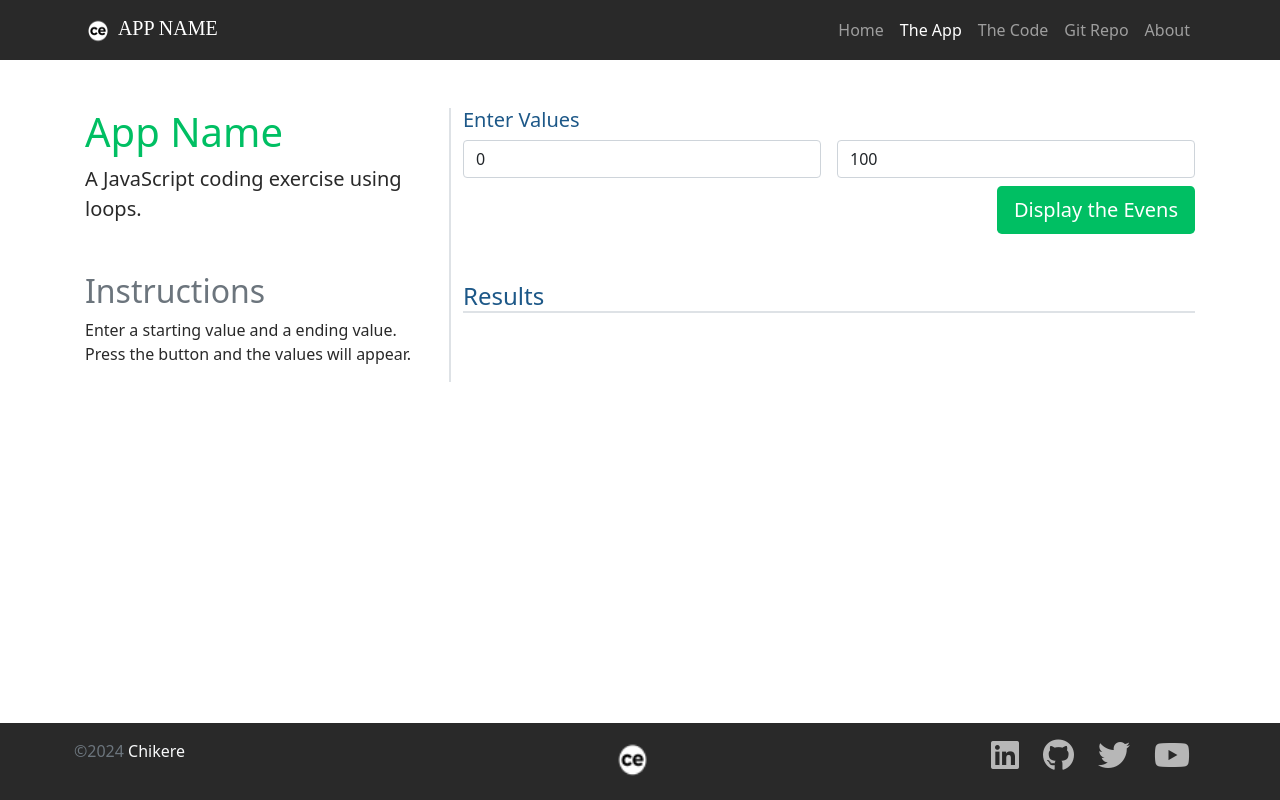
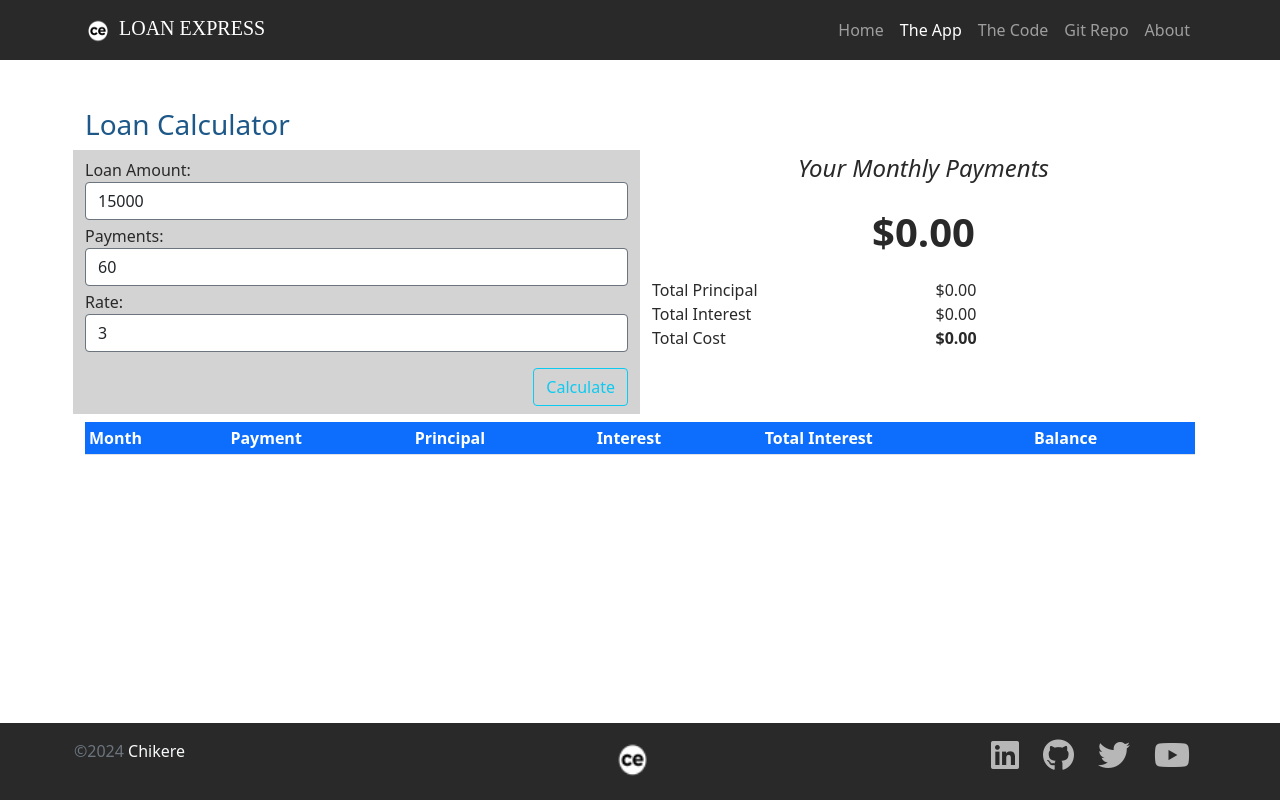
Before and after one commit to c-eze/MortgageLoanCalculator, a plain HTML site: page app.html in a window 1280 px wide. Drawn offline with nearby package versions, Linux system fonts and the light colour scheme; a web font is replaced by a local one.

Commit message:
Update app.html

```diff
--- a/app.html
+++ b/app.html
@@ -2,7 +2,7 @@
 <html lang="en" class="h-100">
 
 <head>
-    <title>App Name: A Coding Project By Chikere Ezekannagha</title>
+    <title>Loan Express: A Coding Project By Chikere Ezekannagha</title>
     <!-- Required meta tags -->
     <meta charset="utf-8">
     <meta name="viewport" content="width=device-width, initial-scale=1, shrink-to-fit=no">
@@ -13,10 +13,10 @@
 
     <script src="https://kit.fontawesome.com/5db21ba9c6.js" crossorigin="anonymous"></script>
 
-    <!-- Google Fonts for Teko -->
+    <!-- Google Fonts for Shrikhand -->
     <link rel="preconnect" href="https://fonts.googleapis.com">
     <link rel="preconnect" href="https://fonts.gstatic.com" crossorigin>
-    <link href="https://fonts.googleapis.com/css2?family=Alfa+Slab+One&family=Teko:wght@300..700&display=swap" rel="stylesheet">
+    <link href="https://fonts.googleapis.com/css2?family=Shrikhand&display=swap" rel="stylesheet">
 
     <link href="/css/site.css" rel="stylesheet">
     <link rel="icon" type="image/png" href="/img/favicon.ico">
@@ -27,7 +27,7 @@
 <nav class="navbar navbar-expand-md navbar-dark fixed-top">
     <div class="container">
         <a class="navbar-brand logoFont" href="#"><img src="/img/favicon-32x32.png" class="d-inline-block align-text-top"
-            width="32" height="30"> APP NAME</a>
+            width="32" height="30"> LOAN EXPRESS</a>
         <button class="navbar-toggler" type="button" data-bs-toggle="collapse" data-bs-target="#navbarCollapse"
             aria-controls="navbarCollapse" aria-expanded="false" aria-label="Toggle navigation">
             <span class="navbar-toggler-icon"></span>
@@ -44,7 +44,7 @@
                     <a class="nav-link" href="code.html">The Code</a>
                 </li>
                 <li class="nav-item">
-                    <a class="nav-link" target="_blank" href="#">Git Repo</a>
+                    <a class="nav-link" target="_blank" href="https://github.com/c-eze/MortgageLoanCalculator">Git Repo</a>
                 </li>
                 <li class="nav-item">
                     <a class="nav-link" target="_blank" href="#">About</a>
@@ -56,41 +56,67 @@
 <!-- === Main Section === -->
 <main class="flex-shrink-0">
     <div class="container mt-5">
-        <div class="row row-cols-1 row-cols-lg-2">
-            <div class="col col-lg-4 border-end border-2">
-                <h1>App Name</h1>
-                <p class="lead">
-                    A JavaScript coding exercise using loops.
-                </p>
-                <h2 class="mt-5">Instructions</h2>
-                <p>Enter a starting value and a ending value. Press the button and the values will appear.</p>
+        <div class="row">
+            <div class="col">
+                <h3>Loan Calculator</h3>
             </div>
-            <div class="col col-lg-8">
-                <div>
-                    <h5>Enter Values</h5>
-                    <form class="row gy-2 gx-3">
+        </div>
+
+        <div class="row row-cols-1 row-cols-lg-2 mb-2 gy-3">
+            <!--Calculator form-->
             <div class="col">
-                            <input id="startValue" type="number" class="form-control" placeholder="Start Value"
-                                value="0" aria-label="Start Value">
+                <form class="row formColor py-2">
+                    <div class="col-12 mb-1">
+                        <label for="loanAmount" class="form-label mb-0">Loan Amount:</label>
+                        <input id="loanAmount" type="number" class="form-control border border-secondary"
+                        placeholder="Loan Amount" value="15000" aria-label="Loan Amount">
                     </div>
-                        <div class="col">
-                            <input id="endValue" type="number" class="form-control" placeholder="End Value"
-                                value="100" aria-label="End Value">
+                    <div class="col-12 mb-1">
+                        <label for="payments" class="form-label mb-0">Payments:</label>
+                        <input id="payments" type="number" class="form-control border border-secondary"
+                        placeholder="Payments" value="60" aria-label="Payments">
+                    </div>
+                    <div class="col-12 mb-3">
+                        <label for="rate" class="form-label mb-0">Rate:</label>
+                        <input id="rate" type="number" class="form-control border border-secondary"
+                            placeholder="Rate" value="3" aria-label="End Value">
                     </div>
                     <div class="col-12 d-flex justify-content-end">
-                            <button id="btnSubmit" type="button" class="btn btn-lg btnColor">Display the Evens</button>
+                        <button id="btnSubmit" type="button" class="btn btn-outline-info">Calculate</button>
                     </div>
                 </form>
-                    <h4 class="mt-5 border-bottom border-2">Results</h4>
-                    <div class="table-respnsive">
+            </div>
+            <!--Payment output-->
+            <div class="col">
+                <p class="text-center fs-4"><em>Your Monthly Payments</em></p>
+                <p class="text-center fs-1"><strong>$0.00</strong></p>
+                <div class="row row-cols-2">
+                    <div class="col">Total Principal</div>
+                    <div class="col" id="totalPrincipal" >$0.00</div>
+                    <div class="col">Total Interest</div>
+                    <div class="col" id="totalInterest">$0.00</div>
+                    <div class="col">Total Cost</div>
+                    <div class="col" id="totalCost"><strong>$0.00</strong></div>
+                </div>
+            </div>
+        </div>
+        <!--Results table-->
+        <div class="table-responsive">
             <table class="table table-striped table-sm">
+                <thead class="bg-primary text-white">
+                    <tr>
+                        <th>Month</th>
+                        <th>Payment</th>
+                        <th>Principal</th>
+                        <th>Interest</th>
+                        <th>Total Interest</th>
+                        <th>Balance</th>
+                    </tr>
+                </thead>
                 <tbody id="results">
                     <!-- Results go here -->
                 </tbody>
             </table>
-                    </div>
-                </div>
-            </div>
         </div>
     </div>
 </main>
@@ -120,6 +146,9 @@
         integrity="sha384-/bQdsTh/da6pkI1MST/rWKFNjaCP5gBSY4sEBT38Q/9RBh9AH40zEOg7Hlq2THRZ" crossorigin="anonymous">
     </script>
     <script src="/js/site.js"></script>
+    <script>
+        document.getElementById("btnSubmit").addEventListener("click", getValues);
+    </script>
 </body>
 
 </html>
--- a/css/site.css
+++ b/css/site.css
@@ -18,6 +18,10 @@ p span {
 .btnColor {
     background-color: var(--secondary-color);
     color: white;
+}
+
+.formColor {
+    background-color: lightgrey;
 }
 
 .logoFont {
```
Lines whose indentation alone changed are shown as unchanged.
